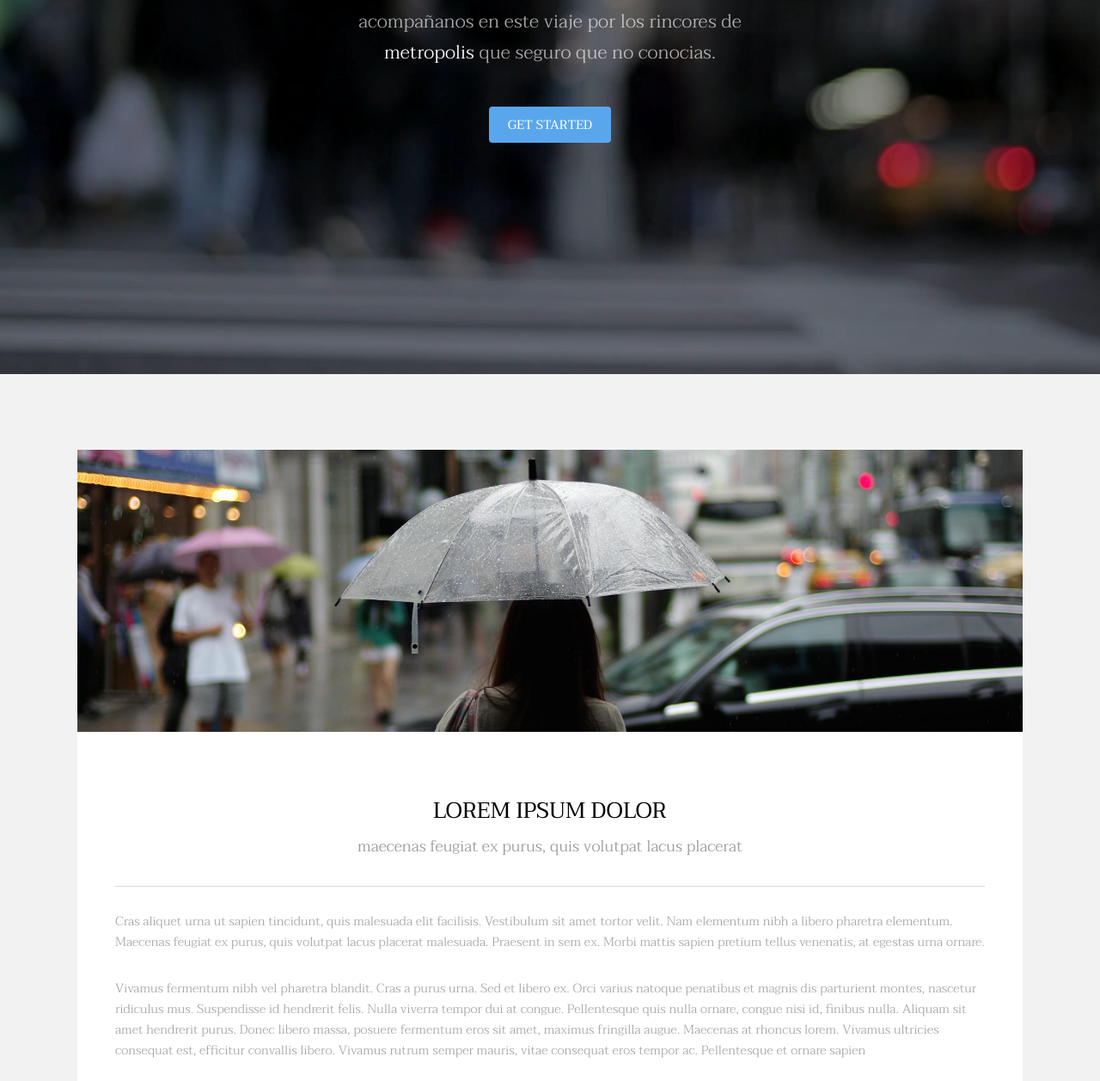
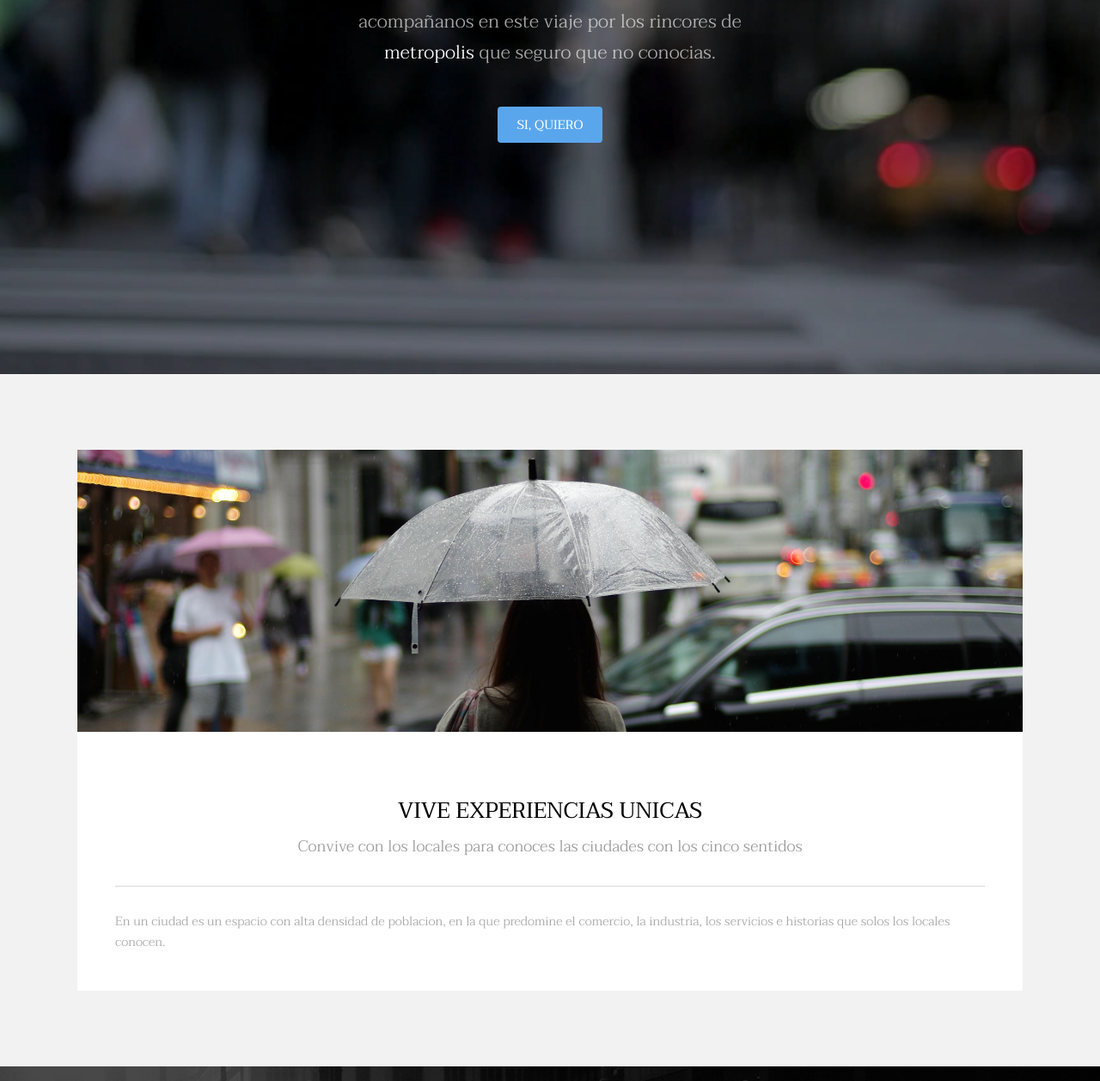
Before and after one commit to KevinTheGrheen/04_REP_METROPOLITA1, a plain HTML site: page index.html in a window 1280 px wide. Shown: the part 365-1622 px from the top of the page at 86% size. Drawn offline with Linux system fonts and the light colour scheme.

Commit message:
todos los textos que falta por KARIM

```diff
--- a/index.html
+++ b/index.html
@@ -39,7 +39,7 @@
 					<h1>Metropolita</h1>
 					<p>acompañanos en este viaje por los rincores de<br />
 					<a href="https://templated.co/">metropolis</a> que seguro que no conocias<a href="https://templated.co/license"></a>.</p>
-					<a href="#one" class="button special scrolly">Get Started</a>
+					<a href="#one" class="button special scrolly">Si, quiero</a>
 				</div>
 			</section>
 
@@ -53,12 +53,12 @@
 							</div>
 							<div class="content">
 								<header class="align-center">
-									<h2>Lorem ipsum dolor</h2>
-									<p>maecenas feugiat ex purus, quis volutpat lacus placerat</p>
+									<h2>VIVE EXPERIENCIAS UNICAS</h2>
+									<p>Convive con los locales para conoces las ciudades con los cinco sentidos</p>
 								</header>
 								<hr />
-								<p> Cras aliquet urna ut sapien tincidunt, quis malesuada elit facilisis. Vestibulum sit amet tortor velit. Nam elementum nibh a libero pharetra elementum. Maecenas feugiat ex purus, quis volutpat lacus placerat malesuada. Praesent in sem ex. Morbi mattis sapien pretium tellus venenatis, at egestas urna ornare.</p>
-								<p>Vivamus fermentum nibh vel pharetra blandit. Cras a purus urna. Sed et libero ex. Orci varius natoque penatibus et magnis dis parturient montes, nascetur ridiculus mus. Suspendisse id hendrerit felis. Nulla viverra tempor dui at congue. Pellentesque quis nulla ornare, congue nisi id, finibus nulla. Aliquam sit amet hendrerit purus. Donec libero massa, posuere fermentum eros sit amet, maximus fringilla augue. Maecenas at rhoncus lorem. Vivamus ultricies consequat est, efficitur convallis libero. Vivamus rutrum semper mauris, vitae consequat eros tempor ac. Pellentesque et ornare sapien</p>
+								<p>En un ciudad es un espacio con alta densidad de poblacion, en la que predomine el comercio, la industria, los servicios e historias que solos los locales conocen. </p>
+
 							</div>
 						</div>
 					</div>
```
